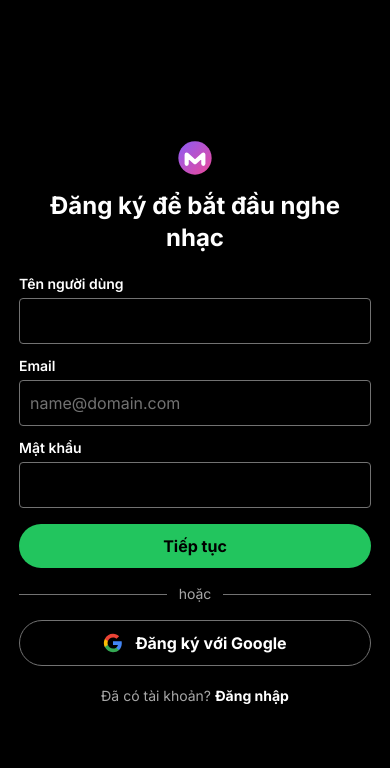
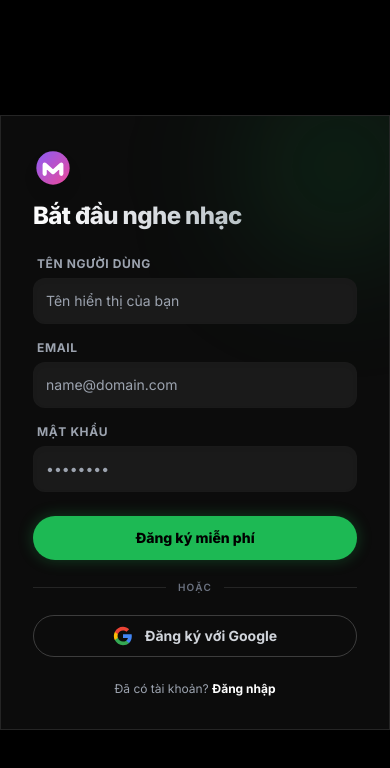
Before and after one commit to haodo04/musify, a React (Vite) app in the folder frontend/: page /register in a window 390 px wide. Shown: the top 768 px of the page. Built offline with nearby package versions, Linux system fonts and the light colour scheme; no server answers.

Commit message:
style: redesign auth pages

```diff
--- a/frontend/src/pages/Register/Register.jsx
+++ b/frontend/src/pages/Register/Register.jsx
@@ -31,43 +31,66 @@ const Register = () => {
   };
 
   return (
-    <div className="w-full max-w-sm flex flex-col items-center px-4">
-      <AppLogo className="w-10 h-10 mb-3" />
-      <h1 className="text-2xl font-bold mb-5 text-center">Đăng ký để bắt đầu nghe nhạc</h1>
+    <div className="relative w-full max-w-5xl flex flex-col md:flex-row rounded-1xl bg-[#121212]/70 backdrop-blur-2xl border border-white/10 shadow-[0_20px_50px_rgba(0,0,0,0.7)] z-10 overflow-hidden">
 
-      <form onSubmit={handleSubmit} className="w-full flex flex-col gap-3">
-        {error && <p className="text-red-500 text-sm text-center">{error}</p>}
+      <div className="hidden md:block md:w-1/2 relative bg-black">
+        <img
+          src="https://images.unsplash.com/photo-1514525253161-7a46d19cd819?q=80&w=1000&auto=format&fit=crop"
+          alt="DJ Music Vibe"
+          className="w-full h-full object-cover opacity-90"
+        />
+        <div className="absolute inset-0 bg-gradient-to-r from-transparent via-black/40 to-[#121212]/90"></div>
+        <div className="absolute inset-0 bg-gradient-to-t from-[#121212]/90 via-transparent to-transparent"></div>
+      </div>
 
-        <div className="flex flex-col gap-1">
-          <label className="text-sm font-semibold">Tên người dùng</label>
+      <div className="w-full md:w-1/2 p-8 md:p-10 flex flex-col justify-center relative">
+
+        <div className="absolute top-[-30px] right-[-30px] w-40 h-40 bg-[#1db954]/20 rounded-full blur-[70px] pointer-events-none"></div>
+
+        <AppLogo className="w-10 h-10 mb-3 drop-shadow-lg" />
+        <h1 className="text-2xl md:text-3xl font-black mb-6 text-transparent bg-clip-text bg-gradient-to-r from-white to-gray-400 tracking-tight">
+          Bắt đầu nghe nhạc
+        </h1>
+
+        <form onSubmit={handleSubmit} className="w-full flex flex-col gap-4 z-10">
+          {error && (
+            <div className="bg-red-500/10 border border-red-500/50 text-red-400 text-xs p-3 rounded-lg text-center animate-fadeIn">
+              {error}
+            </div>
+          )}
+
+          <div className="flex flex-col gap-1.5">
+            <label className="text-xs font-bold text-gray-400 ml-1 uppercase tracking-wider">Tên người dùng</label>
             <input
               type="text"
               value={username}
               onChange={(e) => setUsername(e.target.value)}
-            className="bg-black border border-[#727272] rounded p-2.5 outline-none focus:border-white"
+              className="bg-[#1a1a1a] border border-transparent rounded-xl p-3 text-white text-sm outline-none focus:border-[#1db954] focus:bg-[#242424] transition-all shadow-inner"
+              placeholder="Tên hiển thị của bạn"
               required
             />
           </div>
 
-        <div className="flex flex-col gap-1">
-          <label className="text-sm font-semibold">Email</label>
+          <div className="flex flex-col gap-1.5">
+            <label className="text-xs font-bold text-gray-400 ml-1 uppercase tracking-wider">Email</label>
             <input
               type="email"
-            placeholder="name@domain.com"
               value={email}
               onChange={(e) => setEmail(e.target.value)}
-            className="bg-black border border-[#727272] rounded p-2.5 outline-none focus:border-white placeholder:text-[#727272]"
+              className="bg-[#1a1a1a] border border-transparent rounded-xl p-3 text-white text-sm outline-none focus:border-[#1db954] focus:bg-[#242424] transition-all shadow-inner"
+              placeholder="name@domain.com"
               required
             />
           </div>
 
-        <div className="flex flex-col gap-1">
-          <label className="text-sm font-semibold">Mật khẩu</label>
+          <div className="flex flex-col gap-1.5">
+            <label className="text-xs font-bold text-gray-400 ml-1 uppercase tracking-wider">Mật khẩu</label>
             <input
               type="password"
               value={password}
               onChange={(e) => setPassword(e.target.value)}
-            className="bg-black border border-[#727272] rounded p-2.5 outline-none focus:border-white"
+              className="bg-[#1a1a1a] border border-transparent rounded-xl p-3 text-white text-sm outline-none focus:border-[#1db954] focus:bg-[#242424] transition-all shadow-inner"
+              placeholder="••••••••"
               required
             />
           </div>
@@ -75,21 +98,21 @@ const Register = () => {
           <button
             type="submit"
             disabled={loading}
-          className="bg-green-500 hover:bg-green-600 hover:scale-105 transition text-black font-bold py-2.5 rounded-full mt-1 disabled:opacity-50"
+            className="bg-[#1db954] hover:bg-[#1ed760] hover:scale-[1.02] active:scale-95 transition-all text-black font-extrabold py-3 rounded-full mt-2 disabled:opacity-50 disabled:hover:scale-100 shadow-[0_0_15px_rgba(29,185,84,0.3)] text-sm"
           >
-          {loading ? "Đang xử lý..." : "Tiếp tục"}
+            {loading ? "Đang xử lý..." : "Đăng ký miễn phí"}
           </button>
         </form>
 
-      <div className="flex items-center gap-3 w-full my-4">
-        <div className="flex-1 h-px bg-[#727272]" />
-        <span className="text-sm text-[#a7a7a7]">hoặc</span>
-        <div className="flex-1 h-px bg-[#727272]" />
+        <div className="flex items-center gap-3 w-full my-5 z-10">
+          <div className="flex-1 h-px bg-white/10" />
+          <span className="text-[10px] font-semibold text-gray-500 uppercase tracking-widest">hoặc</span>
+          <div className="flex-1 h-px bg-white/10" />
         </div>
 
         <button
           onClick={handleGoogleClick}
-        className="w-full flex items-center justify-center gap-3 border border-[#727272] rounded-full py-2.5 font-bold hover:border-white transition"
+          className="w-full flex items-center justify-center gap-3 bg-transparent border border-white/20 rounded-full py-2.5 font-bold text-gray-300 hover:text-white hover:border-white hover:bg-white/5 transition-all z-10 text-sm"
         >
           <svg className="w-5 h-5" viewBox="0 0 24 24">
             <path fill="#4285F4" d="M22.56 12.25c0-.78-.07-1.53-.2-2.25H12v4.26h5.92c-.26 1.37-1.04 2.53-2.21 3.31v2.77h3.57c2.08-1.92 3.28-4.74 3.28-8.09z"/>
@@ -100,12 +123,14 @@ const Register = () => {
           Đăng ký với Google
         </button>
 
-      <p className="text-sm text-[#a7a7a7] text-center mt-5">
+        <p className="text-xs text-gray-400 text-center mt-6 z-10">
           Đã có tài khoản?{" "}
-        <Link to="/login" className="text-white font-bold hover:underline">
+          <Link to="/login" className="text-white font-bold hover:text-[#1db954] transition-colors hover:underline underline-offset-4">
             Đăng nhập
           </Link>
         </p>
+      </div>
+
     </div>
   );
 };
```
Also changed, not shown: frontend/src/pages/Login/Login.jsx (+44 -19 lines). Lines whose indentation alone changed are shown as unchanged.
